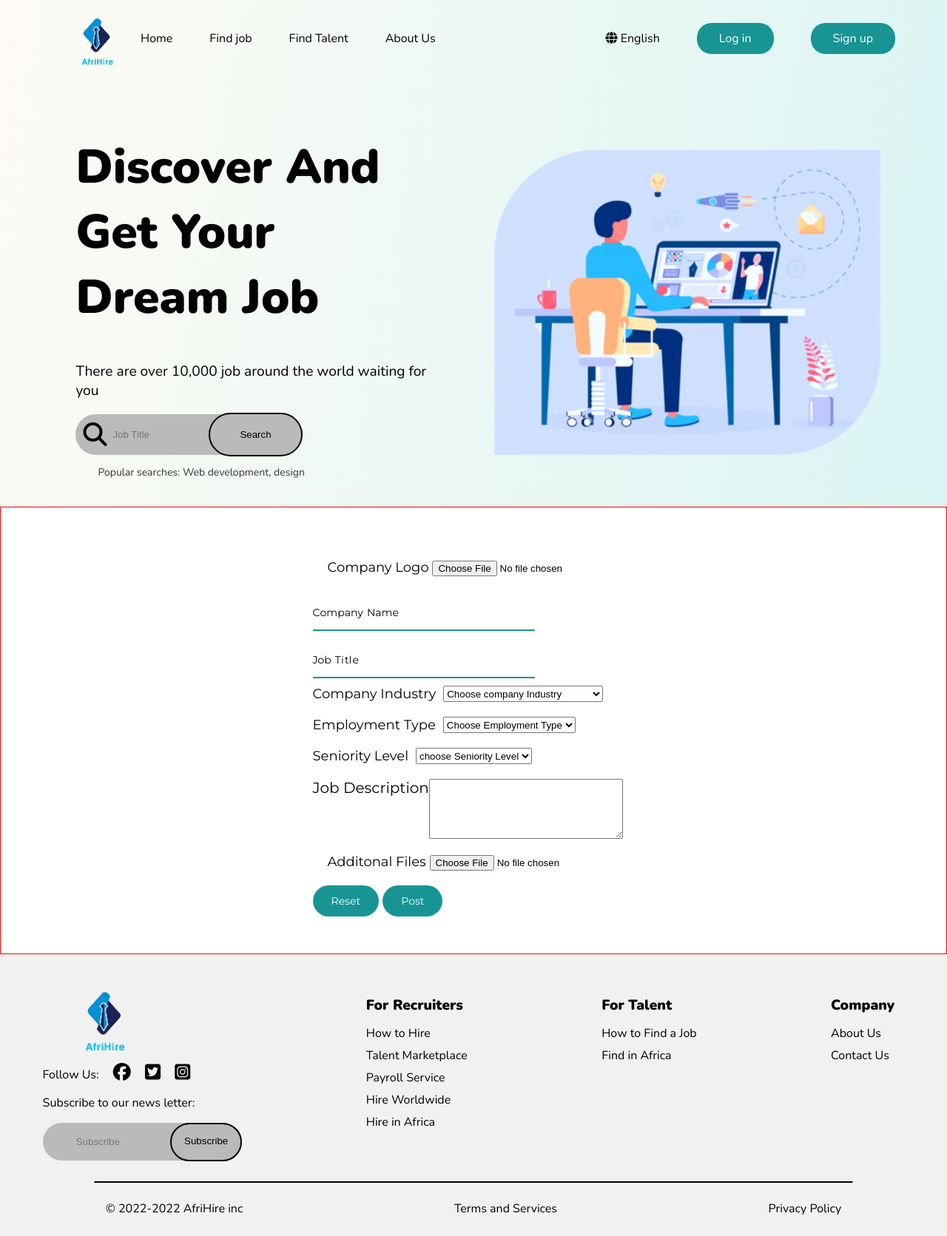
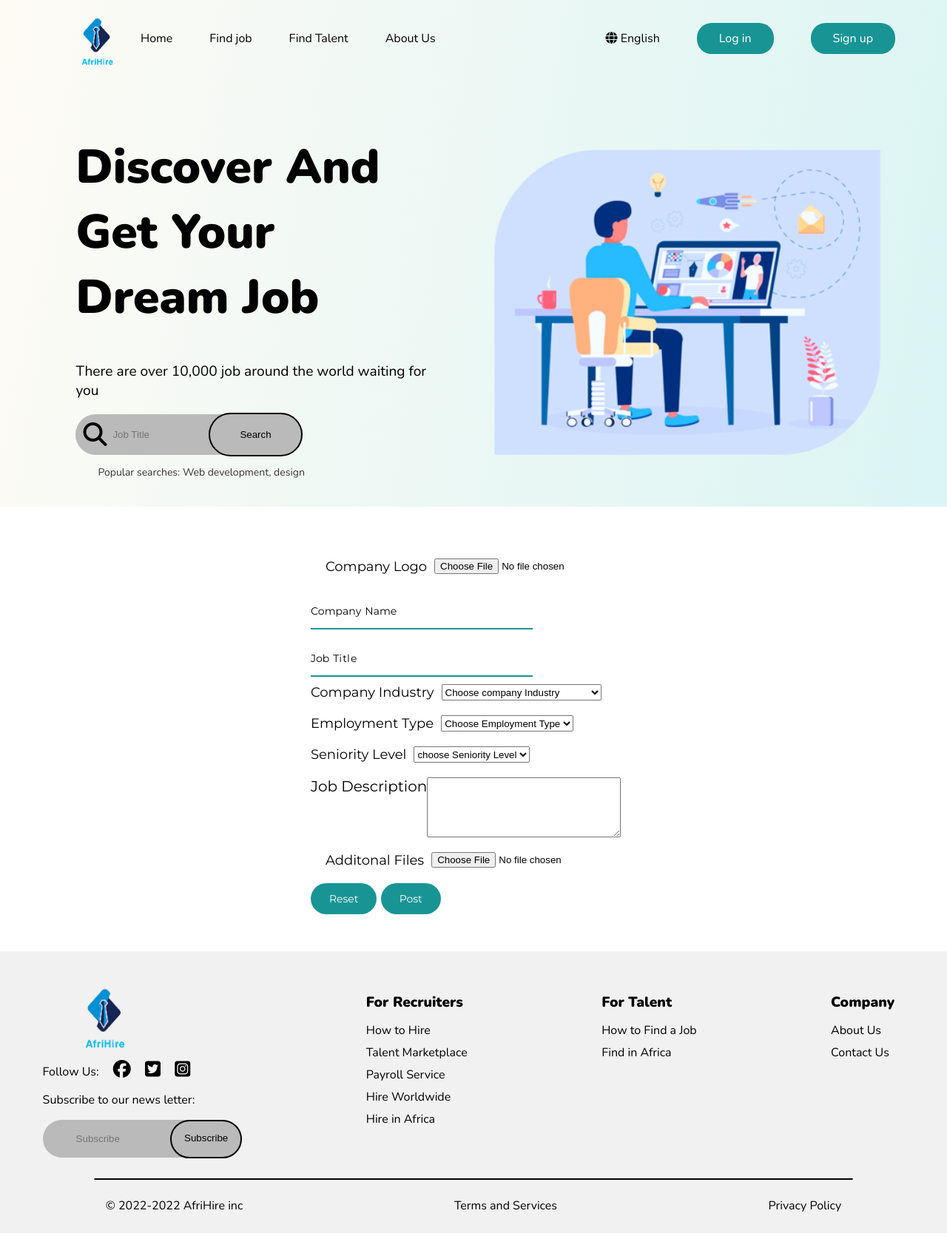
Before and after one commit to DeazStar/ip_project_job_portal_website, a PHP site: page /postjob.html in a window 1280 px wide. Shown: the whole page at 74% size. Run offline with PHP 8.4, Linux system fonts and the light colour scheme; some libraries are stand-ins or nearby versions.

Commit message:
post job

```diff
--- a/css/post_job.css
+++ b/css/post_job.css
@@ -140,7 +140,7 @@ nav ul li a:hover {
     flex-direction: column;
     justify-content: space-between;
     align-items: center;
-    border: 1px solid red;
+    /* border: 1px solid red; */
     height: 70;
     padding: 50px;
     font-size: 20px;
@@ -264,9 +264,16 @@ border-radius: 10px;
   }
   .file_type
   {
+    margin: 10px 0 20px;
+    display: flex;
     font-family: 'Montserrat', sans-serif;
     font-size: 18px;
     margin: 20px;
+  }
+  .file_type label
+  {
+    display: inline;
+    padding-right: 10px;
   }
   .select_cls
   {
```
